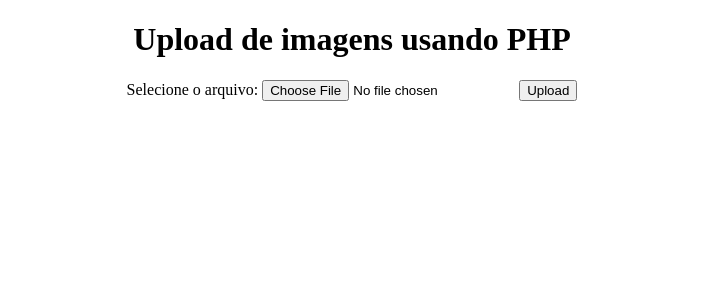
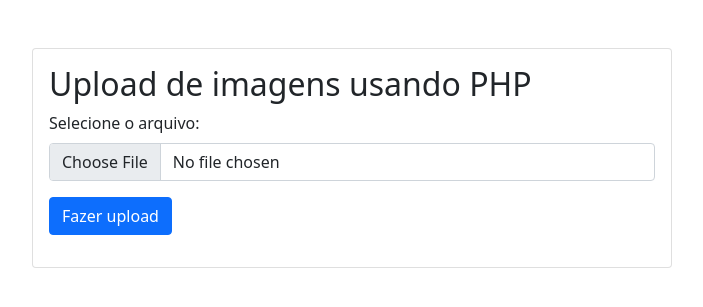
Before and after one commit to eubrunocoelho/upload-image-php, a PHP site: page / in a window 1280 px wide. Shown: the top 307 px of the page, without its empty margins (288-991 px from the left). Run offline with PHP 8.4, Linux system fonts and the light colour scheme.

Commit message:
layout created

```diff
--- a/index.php
+++ b/index.php
@@ -3,21 +3,30 @@
 require 'functions/dd.php';
 require_once 'classes/Upload.php';
 
-if (!is_dir('./uploads')) mkdir('./uploads', 0777, true);
+if (!is_dir('./uploads')) {
+    mkdir('./uploads', 0777, true);
+}
 
 $filePath = dirname(__FILE__) . '/uploads/';
 
-if (isset($_FILES['uploadFile'])) {
+if (
+    isset($_FILES['uploadFile'])
+) {
+    if ($_FILES['uploadFile']['name'] != '') {
         $upload = new Upload($_FILES['uploadFile'], $filePath);
         $upload->upload();
 
         if ($upload->passed()) {
-        dd('Arquivo enviado com sucesso.');
+            $success = 'Arquivo enviado com sucesso!';
         } else {
             $errors = (array)$upload->errors();
-    };
+        }
+    } else {
+        $errors = (array)'Selecione um arquivo para fazer upload.';
+    }
 }
 
+$success = $success ?? null;
 $errors = $errors ?? null;
 
 ?>
@@ -30,15 +39,44 @@ $errors = $errors ?? null;
     <meta name="viewport" content="width=device-width, initial-scale=1.0">
     <title>Upload de imagens usando PHP</title>
 </head>
+<link href="https://cdn.jsdelivr.net/npm/bootstrap@5.0.2/dist/css/bootstrap.min.css" rel="stylesheet" integrity="sha384-EVSTQN3/azprG1Anm3QDgpJLIm9Nao0Yz1ztcQTwFspd3yD65VohhpuuCOmLASjC" crossorigin="anonymous">
 
 <body>
-    <div style="text-align: center;">
-        <h1>Upload de imagens usando PHP</h1>
+    <div class="mx-auto w-50 mt-5 mb-5">
+        <div class="card">
+            <div class="card-body">
+                <h2>Upload de imagens usando PHP</h2>
                 <form action="./index.php" method="POST" enctype="multipart/form-data">
-            <label for="uploadFile">Selecione o arquivo:</label>
-            <input type="file" name="uploadFile" id="uploadFile">
-            <input type="submit" value="Upload">
+                    <div class="mb-3">
+                        <label for="uploadFile" class="form-label">Selecione o arquivo:</label>
+                        <input type="file" name="uploadFile" id="uploadFile" class="form-control">
+                    </div>
+                    <div class="mb-3">
+                        <input type="submit" value="Fazer upload" class="btn btn-primary">
+                    </div>
                 </form>
+                <?php
+                if (!is_null($success)) {
+                ?>
+                    <div class="alert alert-success" role="alert">
+                        <?= $success ?>
+                    </div>
+                <?php
+                }
+                ?>
+                <?php
+                if (!is_null($errors)) {
+                    foreach ($errors as $error) {
+                ?>
+                        <div class="alert alert-danger" role="alert">
+                            <?= $error ?>
+                        </div>
+                <?php
+                    }
+                }
+                ?>
+            </div>
+        </div>
     </div>
 </body>
 
```
Lines whose indentation alone changed are shown as unchanged.
